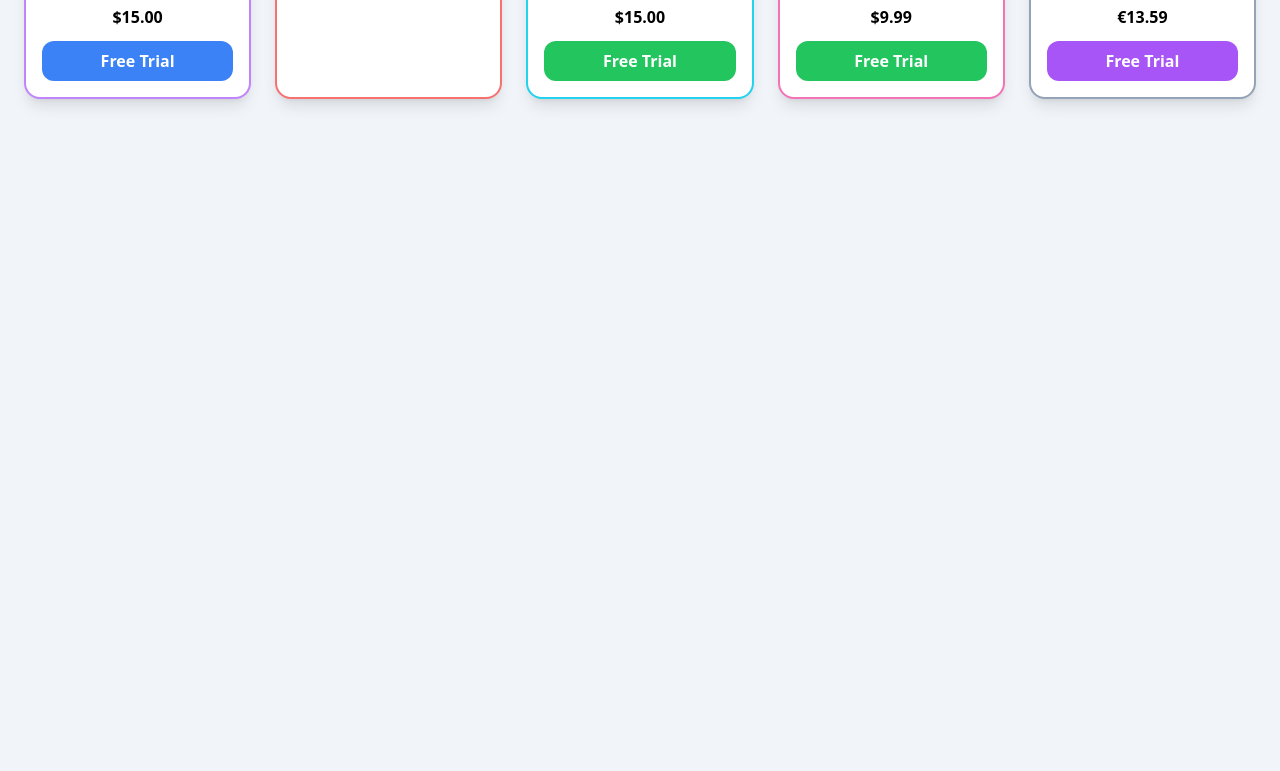
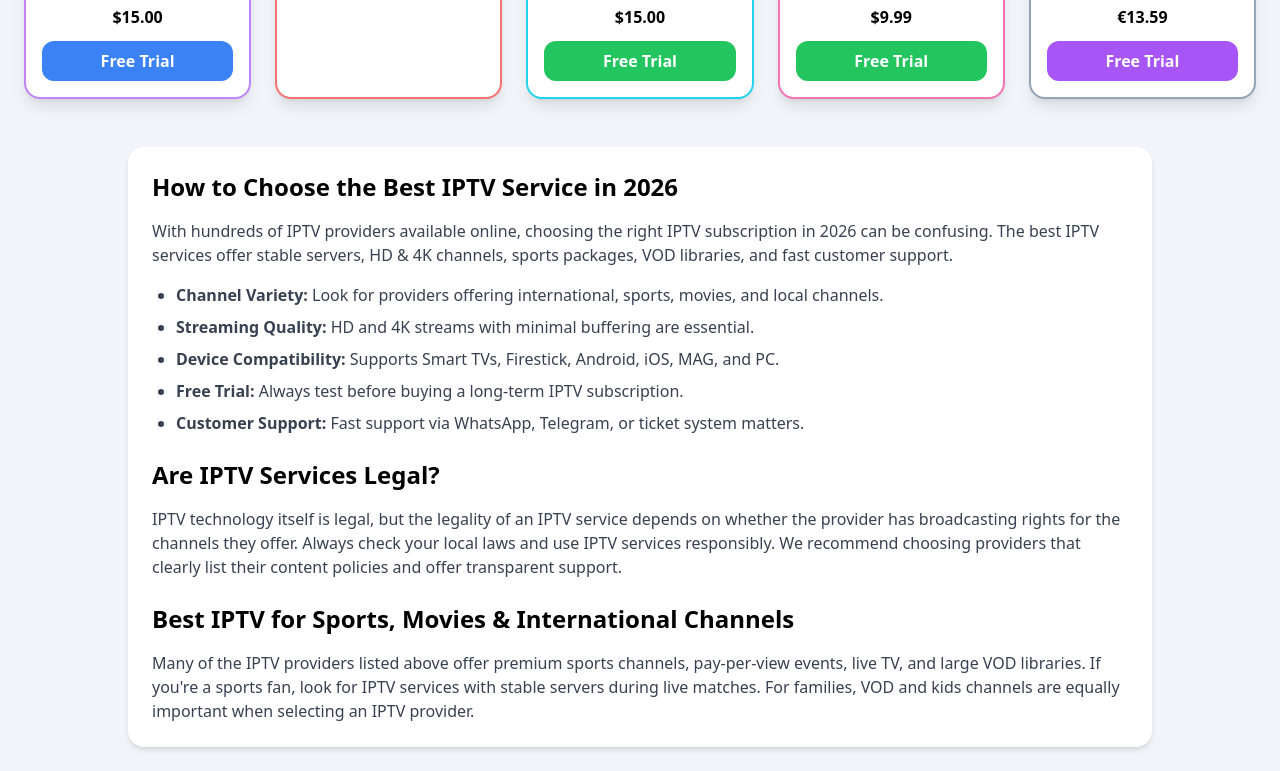
Before and after one commit to xtremehdsiptv/iptv-free-trial.github.io, a plain HTML site: page index.html in a window 1280 px wide. Shown: the part 740-1511 px from the top of the page. Before the commit the page ends 863 px from the top, so only its background shows below. Drawn offline with nearby package versions, Linux system fonts and the light colour scheme.

Commit message:
Update index.html

```diff
--- a/index.html
+++ b/index.html
@@ -7,10 +7,10 @@
 
 <meta name="google-site-verification" content="UF2cwPnYRbvomdi7YYks2vvTQjLL1NHZLzSKDDZV4jc" />
 <!-- SEO META START -->
-<title>Top 10 Best IPTV Services 2026 (Free Trial & Prices)</title>
+<title>Best IPTV Services 2026 – Top 10 Providers Compared (Free Trials)</title>
 
 
-<meta name="description" content="Compare the top 10 IPTV services of 2026 with channels, prices, and free trials. Ranked list including FLASH4KIPTV, FreegoTV, IPTVDIGI & more.">
+<meta name="description" content="Looking for the best IPTV services in 2026? Compare top 10 IPTV providers with prices, channel counts, device support, and free trials. Updated rankings & honest comparison.">
 
 <meta name="keywords" content="best iptv 2026, top iptv services, iptv free trial, best iptv subscription, flash4kiptv, freegotv iptv, tivi live, viewtvy, tereatv, ottocean iptv, iptvdigi, worthystream">
 
@@ -155,6 +155,39 @@
     </div>
 
   </div>
+  <section class="max-w-5xl mx-auto mt-12 bg-white rounded-2xl shadow-md p-6">
+  <h2 class="text-2xl font-bold mb-4">How to Choose the Best IPTV Service in 2026</h2>
+
+  <p class="mb-4 text-gray-700">
+    With hundreds of IPTV providers available online, choosing the right IPTV subscription in 2026 can be confusing.
+    The best IPTV services offer stable servers, HD & 4K channels, sports packages, VOD libraries, and fast customer support.
+  </p>
+
+  <ul class="list-disc pl-6 mb-4 text-gray-700 space-y-2">
+    <li><strong>Channel Variety:</strong> Look for providers offering international, sports, movies, and local channels.</li>
+    <li><strong>Streaming Quality:</strong> HD and 4K streams with minimal buffering are essential.</li>
+    <li><strong>Device Compatibility:</strong> Supports Smart TVs, Firestick, Android, iOS, MAG, and PC.</li>
+    <li><strong>Free Trial:</strong> Always test before buying a long-term IPTV subscription.</li>
+    <li><strong>Customer Support:</strong> Fast support via WhatsApp, Telegram, or ticket system matters.</li>
+  </ul>
+
+  <h2 class="text-2xl font-bold mt-6 mb-4">Are IPTV Services Legal?</h2>
+
+  <p class="mb-4 text-gray-700">
+    IPTV technology itself is legal, but the legality of an IPTV service depends on whether the provider has broadcasting
+    rights for the channels they offer. Always check your local laws and use IPTV services responsibly.
+    We recommend choosing providers that clearly list their content policies and offer transparent support.
+  </p>
+
+  <h2 class="text-2xl font-bold mt-6 mb-4">Best IPTV for Sports, Movies & International Channels</h2>
+
+  <p class="text-gray-700">
+    Many of the IPTV providers listed above offer premium sports channels, pay-per-view events, live TV, and large VOD
+    libraries. If you're a sports fan, look for IPTV services with stable servers during live matches.
+    For families, VOD and kids channels are equally important when selecting an IPTV provider.
+  </p>
+</section>
+
 <!-- Google tag (gtag.js) -->
 <script async src="https://www.googletagmanager.com/gtag/js?id=G-01L69R80ZM"></script>
 <script>
```
